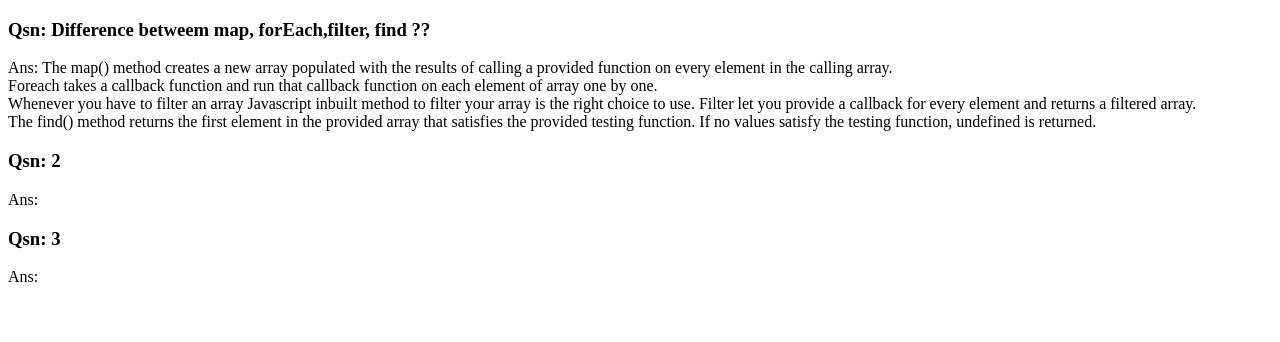
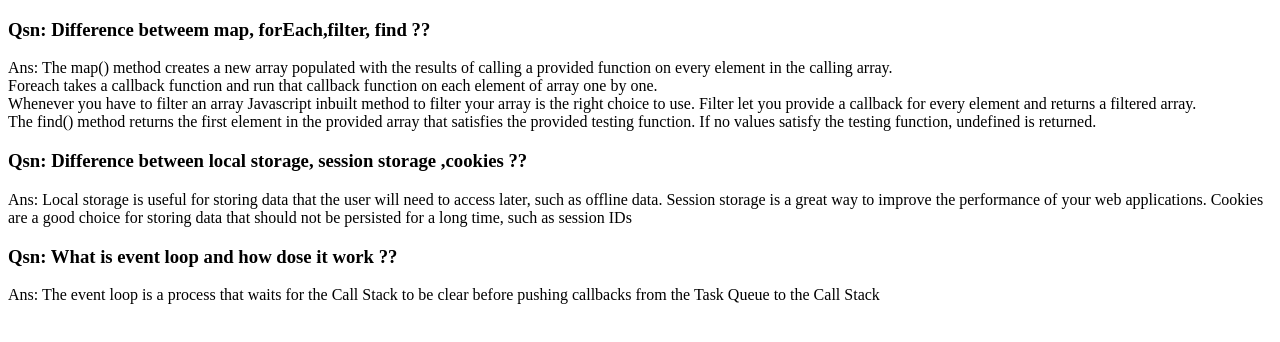
Before and after one commit to shejanNizam/quiz-hero, a plain HTML site: page blog.html in a window 1280 px wide. Drawn offline with Linux system fonts and the light colour scheme.

Commit message:
blog ans added

```diff
--- a/blog.html
+++ b/blog.html
@@ -25,12 +25,23 @@
         </p>
       </div>
       <div>
-        <h3>Qsn: 2</h3>
-        <p>Ans:</p>
+        <h3>
+          Qsn: Difference between local storage, session storage ,cookies ??
+        </h3>
+        <p>
+          Ans: Local storage is useful for storing data that the user will need
+          to access later, such as offline data. Session storage is a great way
+          to improve the performance of your web applications. Cookies are a
+          good choice for storing data that should not be persisted for a long
+          time, such as session IDs
+        </p>
       </div>
       <div>
-        <h3>Qsn: 3</h3>
-        <p>Ans:</p>
+        <h3>Qsn: What is event loop and how dose it work ??</h3>
+        <p>
+          Ans: The event loop is a process that waits for the Call Stack to be
+          clear before pushing callbacks from the Task Queue to the Call Stack
+        </p>
       </div>
     </div>
   </body>
```
